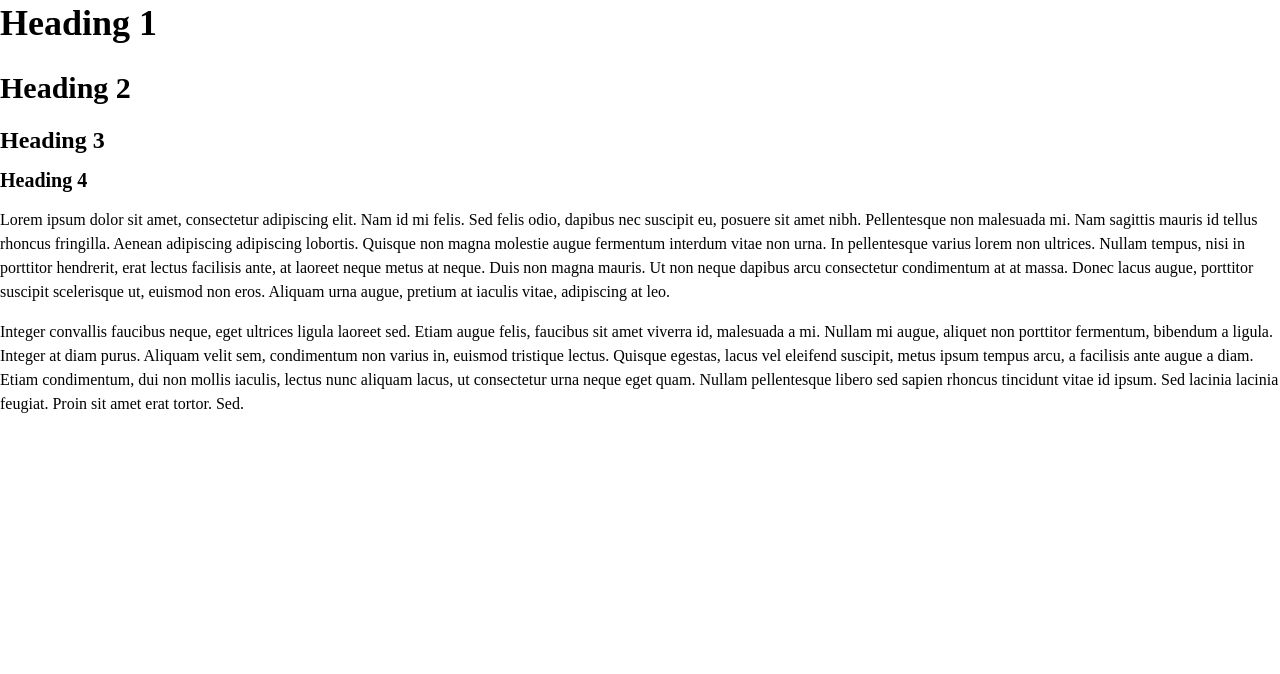
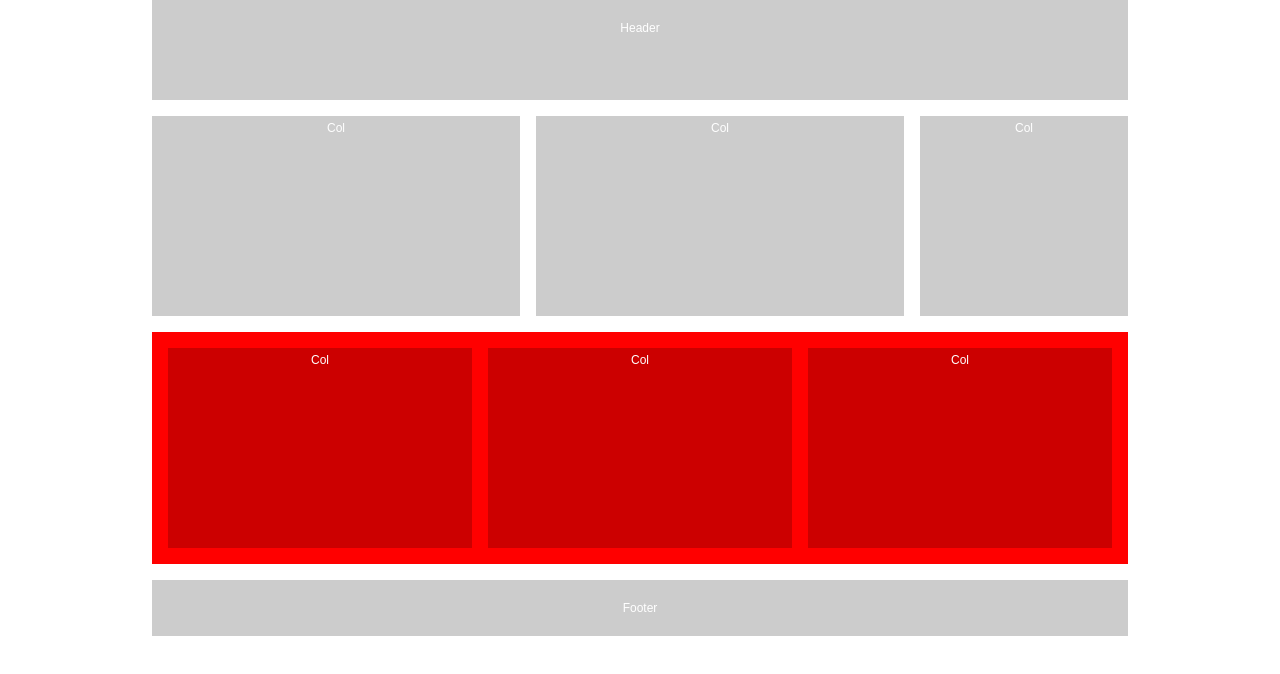
Before and after one commit to morganesque/starterforten, a plain HTML site: page public_html/index.html in a window 1280 px wide. Drawn offline with nearby package versions, Linux system fonts and the light colour scheme.

Commit message:
changes to index.html to work with new inuit.css

```diff
--- a/public_html/index.html
+++ b/public_html/index.html
@@ -8,8 +8,8 @@
 
 <head id="">
     <meta http-equiv="X-UA-Compatible" content="IE=edge,chrome=1">
-    <title></title>
-    <meta name="title" content="">
+    <title>CBeebies - Playguide</title>
+    <meta name="title" content="CBeebies - Playguide">
     <meta name="description" content="">
     <meta name="google-site-verification" content="">
     <meta name="author" content="Tom Morgan">
@@ -27,16 +27,29 @@
     <link rel="image_src" href=""><!-- facebook thumbnail -->
     <link rel="stylesheet" href="css/style.css" type="text/css" media="screen" title="The Styles" charset="utf-8">
     <script src="js/modernizr.js" type="text/javascript" charset="utf-8"></script>
+    <style type="text/css">
+        body {
+            font-size:16px;
+            margin:0 auto;
+            width:61em;
+        }
+    </style>
 </head>
 <body>
-<div class="main" class="hidden">
-    <h1>Heading 1</h1>
-    <h2>Heading 2</h2>
-    <h3>Heading 3</h3>
-    <h4>Heading 4</h4>
-    <p>Lorem ipsum dolor sit amet, consectetur adipiscing elit. Nam id mi felis. Sed felis odio, dapibus nec suscipit eu, posuere sit amet nibh. Pellentesque non malesuada mi. Nam sagittis mauris id tellus rhoncus fringilla. Aenean adipiscing adipiscing lobortis. Quisque non magna molestie augue fermentum interdum vitae non urna. In pellentesque varius lorem non ultrices. Nullam tempus, nisi in porttitor hendrerit, erat lectus facilisis ante, at laoreet neque metus at neque. Duis non magna mauris. Ut non neque dapibus arcu consectetur condimentum at at massa. Donec lacus augue, porttitor suscipit scelerisque ut, euismod non eros. Aliquam urna augue, pretium at iaculis vitae, adipiscing at leo.</p>
-    <p>Integer convallis faucibus neque, eget ultrices ligula laoreet sed. Etiam augue felis, faucibus sit amet viverra id, malesuada a mi. Nullam mi augue, aliquet non porttitor fermentum, bibendum a ligula. Integer at diam purus. Aliquam velit sem, condimentum non varius in, euismod tristique lectus. Quisque egestas, lacus vel eleifend suscipit, metus ipsum tempus arcu, a facilisis ante augue a diam. Etiam condimentum, dui non mollis iaculis, lectus nunc aliquam lacus, ut consectetur urna neque eget quam. Nullam pellentesque libero sed sapien rhoncus tincidunt vitae id ipsum. Sed lacinia lacinia feugiat. Proin sit amet erat tortor. Sed.</p>
-</div><!-- .main -->
+<header class="island greybox" style="height:100px">Header</header>
+<div class="grid" style="margin-bottom:1em">
+        <div class="grid__item" style="width:24em"><div class="greybox" style="height:200px">Col</div></div><!--
+     --><div class="grid__item" style="width:24em"><div class="greybox" style="height:200px">Col</div></div><!--
+     --><div class="grid__item" style="width:14em"><div class="greybox" style="height:200px">Col</div></div>
+</div>
+<div class="island" style="background:red">
+    <div class="grid">
+            <div class="grid__item" style="width:20em"><div class="greybox" style="height:200px">Col</div></div><!--
+         --><div class="grid__item" style="width:20em"><div class="greybox" style="height:200px">Col</div></div><!--
+         --><div class="grid__item" style="width:20em"><div class="greybox" style="height:200px">Col</div></div>
+    </div>
+</div>
+<footer class="island greybox">Footer</footer>
 
 <script src="//ajax.googleapis.com/ajax/libs/jquery/1.7.1/jquery.min.js"></script>
 <script> window.jQuery || document.write('<script src="js/jquery.min.js"><\/script>'); </script>
@@ -49,7 +62,7 @@ _gaq.push(['_setAccount', 'UA-REPLACE-THIS']);
 _gaq.push(['_trackPageview']);
 (function() {
 var ga = document.createElement('script'); ga.type = 'text/javascript'; ga.async = true;
-ga.src = ('https:' == document.location.protocol ? 'https://ssl' : 'http://www') + '.google-analytics.com/ga.js';
+ga.src = ('https:' == document.location.protoCol ? 'https://ssl' : 'http://www') + '.google-analytics.com/ga.js';
 var s = document.getElementsByTagName('script')[0]; s.parentNode.insertBefore(ga, s);
 })();
 </script>
```
